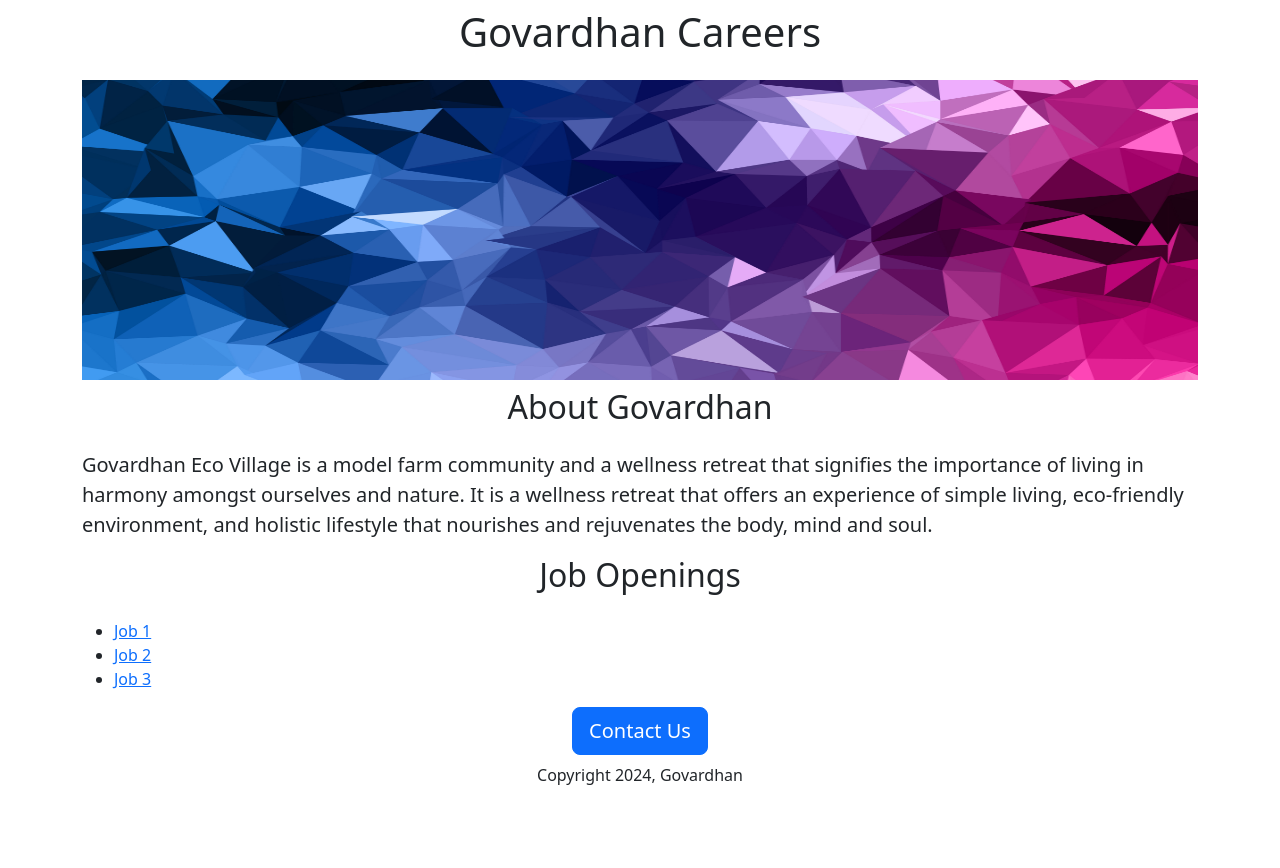
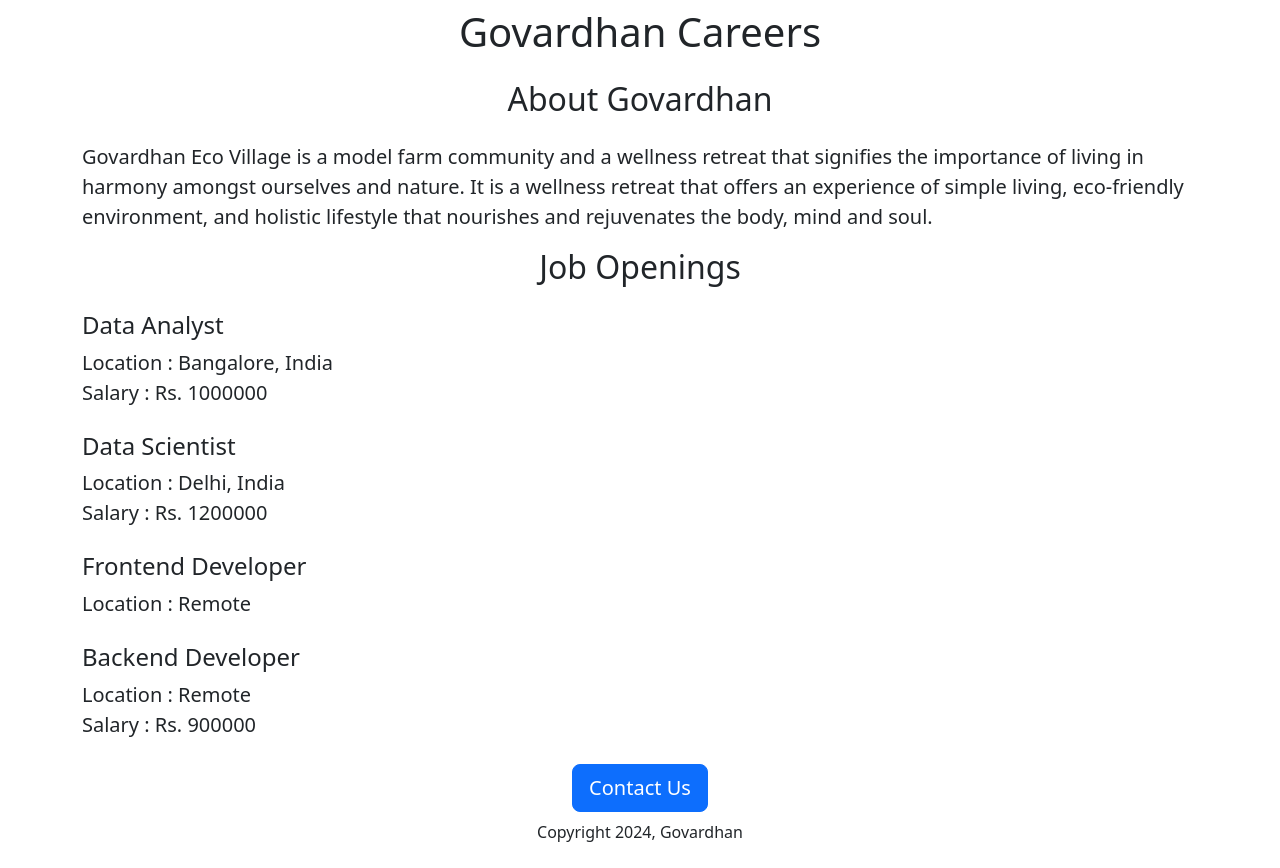
Before and after one commit to govardhangavireddy/govardhan-careers, a Flask app: page / in a window 1280 px wide. Before the commit the page ends 785 px from the top, so only its background shows below. Run offline with Flask 3, Linux system fonts and the light colour scheme.

Commit message:
Displaying Jobs

```diff
--- a/app.py
+++ b/app.py
@@ -1,9 +1,36 @@
 from flask import Flask, render_template
 app = Flask(__name__)
 
+JOBS = [
+    {
+        'id': 1,
+        'title': 'Data Analyst',
+        'location': 'Bangalore, India',
+        'Salary': 'Rs. 1000000',
+    },
+    {
+        'id': 2,
+        'title': 'Data Scientist',
+        'location': 'Delhi, India',
+        'Salary': 'Rs. 1200000',
+    },
+    {
+        'id': 3,
+        'title': 'Frontend Developer',
+        'location':'Remote',
+        # 'Salary': '800000',
+    },
+    {
+        'id': 4,
+        'title': 'Backend Developer',
+        'location':'Remote',
+        'Salary': 'Rs. 900000',
+    }
+]
+
 @app.route('/')
-def hello_world():
-    return render_template('home.html')
+def home():
+    return render_template('home.html',jobs = JOBS)
 
 if __name__ == '__main__':
     app.run(host='0.0.0.0',debug=True)
--- a/templates/home.html
+++ b/templates/home.html
@@ -11,18 +11,25 @@
 <body>
     <div class="container">
         <h1 class="text-center mt-2 mb-4">Govardhan Careers</h1>
-        <img id="banner" src = "/Users/govardhan/Flask_Tutorial/govardhan-careers/images/banner.jpg" alt = "Careers" width = "100%" height = "300px">
+        <!-- <img id="banner" src = "/Users/govardhan/Flask_Tutorial/govardhan-careers/images/banner.jpg" alt = "Careers" width = "100%" height = "300px"> -->
         <div>
             <h2 class="text-center mt-2 mb-4">About Govardhan</h2>
             <p class="lead">Govardhan Eco Village is a model farm community and a wellness retreat that signifies the importance of living in harmony amongst ourselves and nature. It is a wellness retreat that offers an experience of simple living, eco-friendly environment, and holistic lifestyle that nourishes and rejuvenates the body, mind and soul.</p>
         </div>
         <div>
             <h2 class="text-center mt-2 mb-4">Job Openings</h2>
-            <ul>
-                <li><a href="job1.html">Job 1</a></li>
-                <li><a href="job2.html">Job 2</a></li>
-                <li><a href="job3.html">Job 3</a></li>
-            </ul>
+            <div>
+                {% for job in jobs %}
+                <div class="mb-4">
+                    <h4>{{job['title']}}</h4>
+                    <div class="lead"><b>Location : </b>{{job['location']}}</div>
+                    {% if 'Salary' in job %}
+                    <div class="lead"><b>Salary : </b>{{job['Salary']}}</div>
+                    {% endif %}
+                </div>
+                {% endfor %}
+
+            </div>
         </div>
         <div class="text-center">
             <button type="button" class="btn btn-primary btn-lg">Contact Us</button>
```
